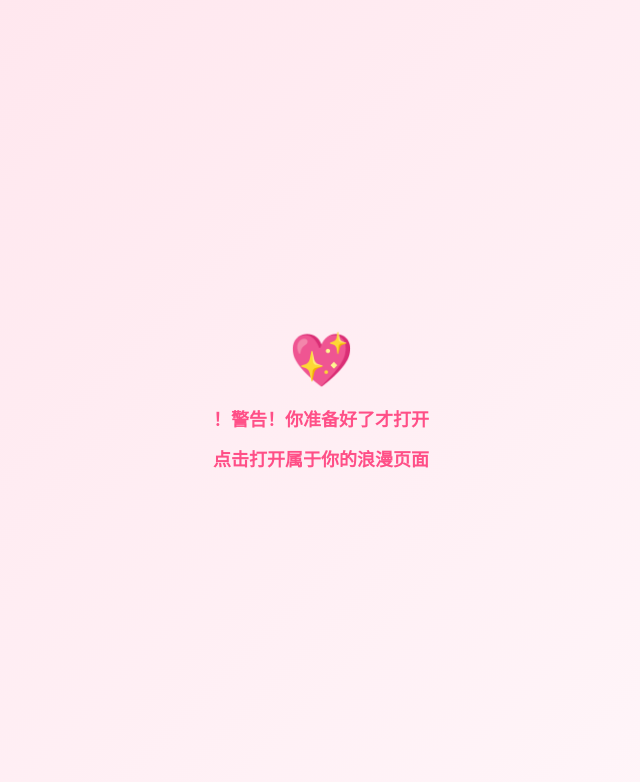
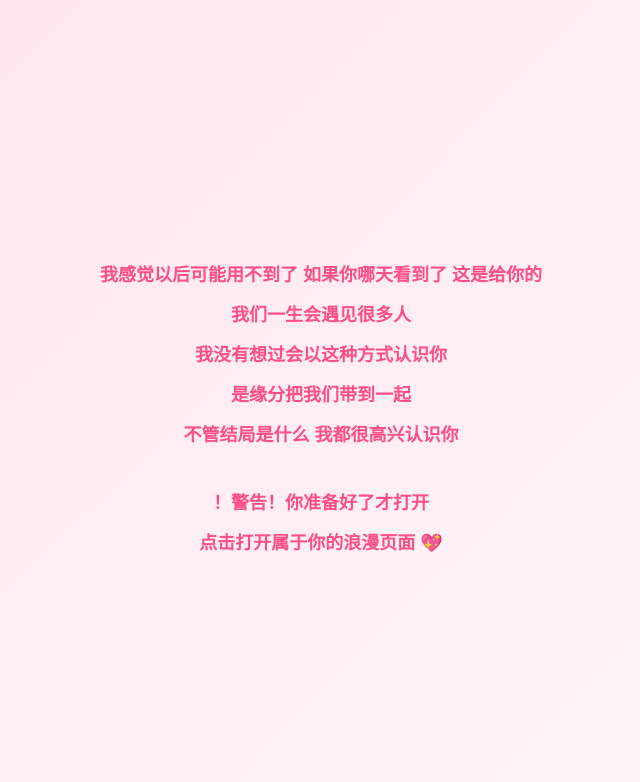
Before and after one commit to weilok00/JustForYou, a plain HTML site: page index.html in a window 1280 px wide. Shown: the top 782 px of the page, without its empty margins (319-959 px from the left). Drawn offline with nearby package versions, Linux system fonts and the light colour scheme.

Commit message:
Final Version

```diff
--- a/index.html
+++ b/index.html
@@ -463,9 +463,15 @@
 </head>
 <body>
     <div class="loader" id="loader">
-      <div class="loader-heart">💖</div>
+        <div class="loader-text">我感觉以后可能用不到了 如果你哪天看到了 这是给你的</div>
+        <div class="loader-text">我们一生会遇见很多人 </div>
+        <div class="loader-text">我没有想过会以这种方式认识你</div>
+        <div class="loader-text">是缘分把我们带到一起</div>
+        <div class="loader-text">不管结局是什么 我都很高兴认识你</div>
+        <div class="loader-text"></div>
+        <div class="loader-text"></div>
         <div class="loader-text">！警告！你准备好了才打开</div>
-      <div class="loader-text">点击打开属于你的浪漫页面</div>
+      <div class="loader-text">点击打开属于你的浪漫页面 💖</div>
     </div>
 
   <div class="bg-blur">
```
